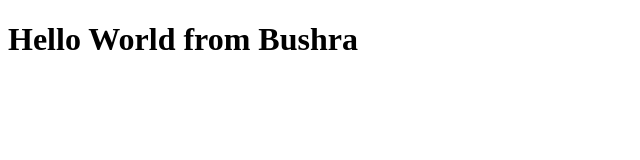
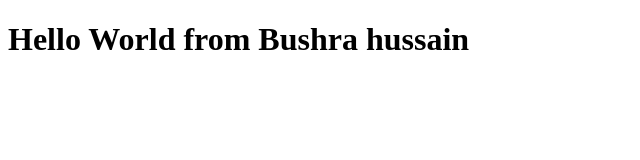
Before and after one commit to BushraHussain/Bootcamp2020, a plain HTML site: page index.html in a window 1280 px wide. Shown: the whole page, without its empty margins (0-640 px from the left). Drawn offline with Linux system fonts and the light colour scheme.

Commit message:
Update index.html

```diff
--- a/index.html
+++ b/index.html
@@ -4,6 +4,6 @@
     <title>Document</title>
 </head>
 <body>
-    <h1>Hello World from Bushra</h1>
+    <h1>Hello World from Bushra hussain</h1>
 </body>
 </html>
```
